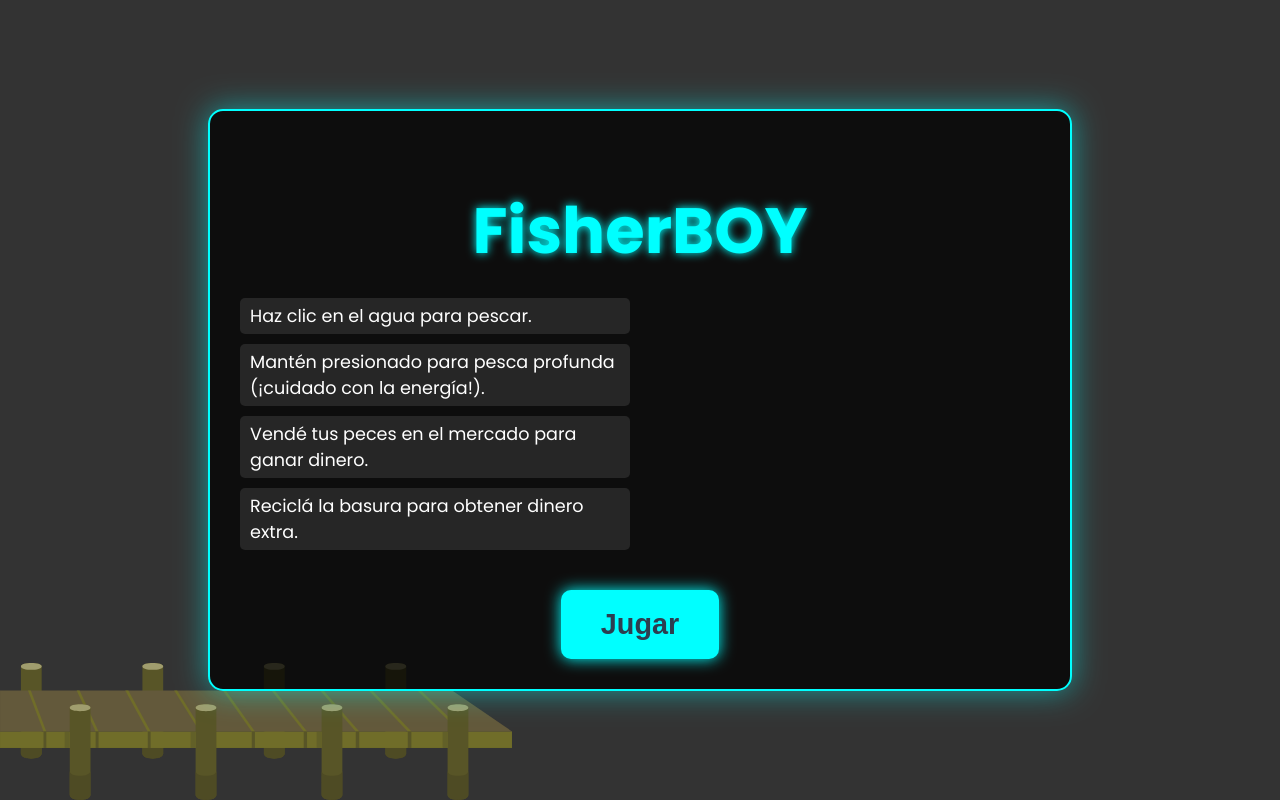
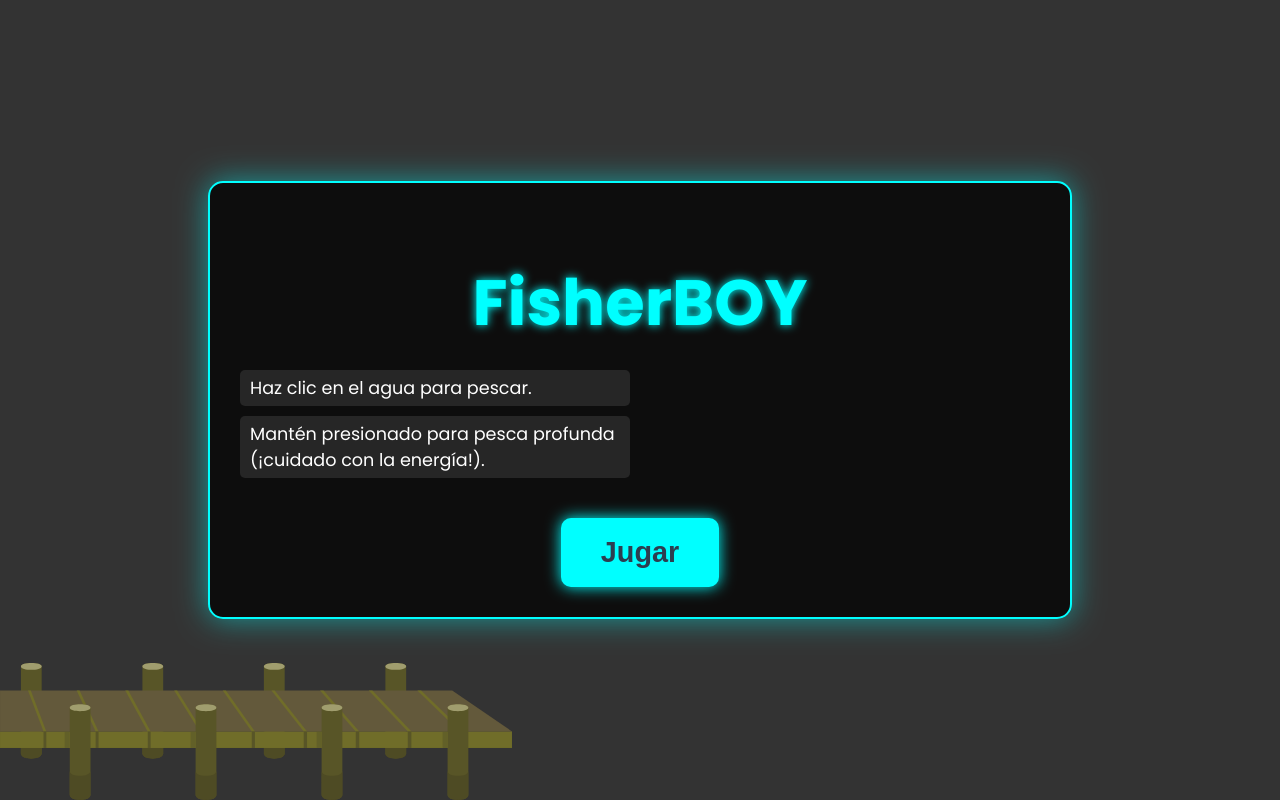
Before and after one commit to dcolombres/fisherboy, a Vue app: page / in a window 1280 px wide. Built offline with nearby package versions, Linux system fonts and the light colour scheme.

Commit message:
Update StartScreen.vue

```diff
--- a/src/components/StartScreen.vue
+++ b/src/components/StartScreen.vue
@@ -11,8 +11,6 @@
         <ul>
           <li>Haz clic en el agua para pescar.</li>
           <li>Mantén presionado para pesca profunda (¡cuidado con la energía!).</li>
-          <li>Vendé tus peces en el mercado para ganar dinero.</li>
-          <li>Reciclá la basura para obtener dinero extra.</li>
         </ul>
       </div>
       <button @click="startGame">Jugar</button>
```
